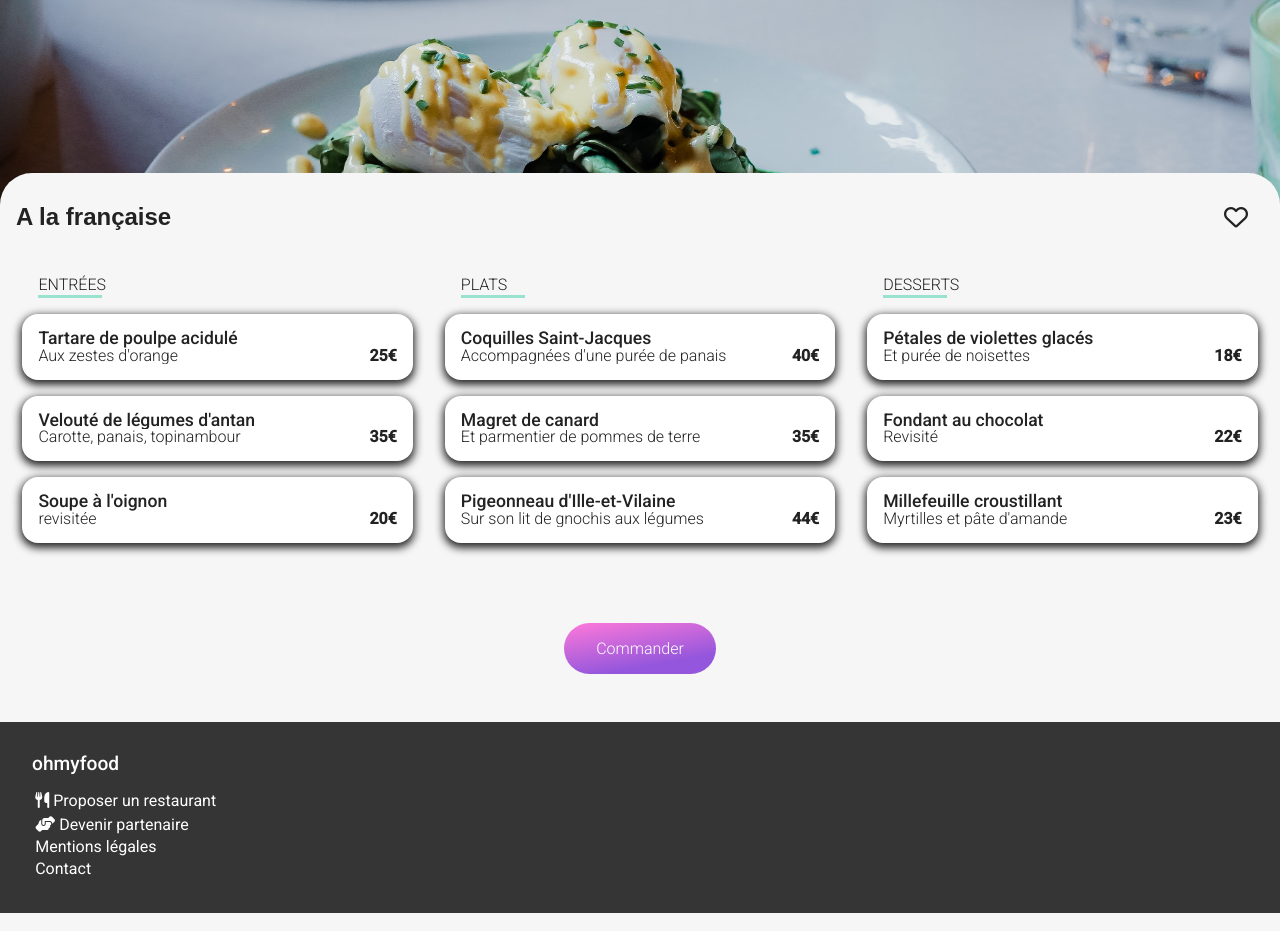
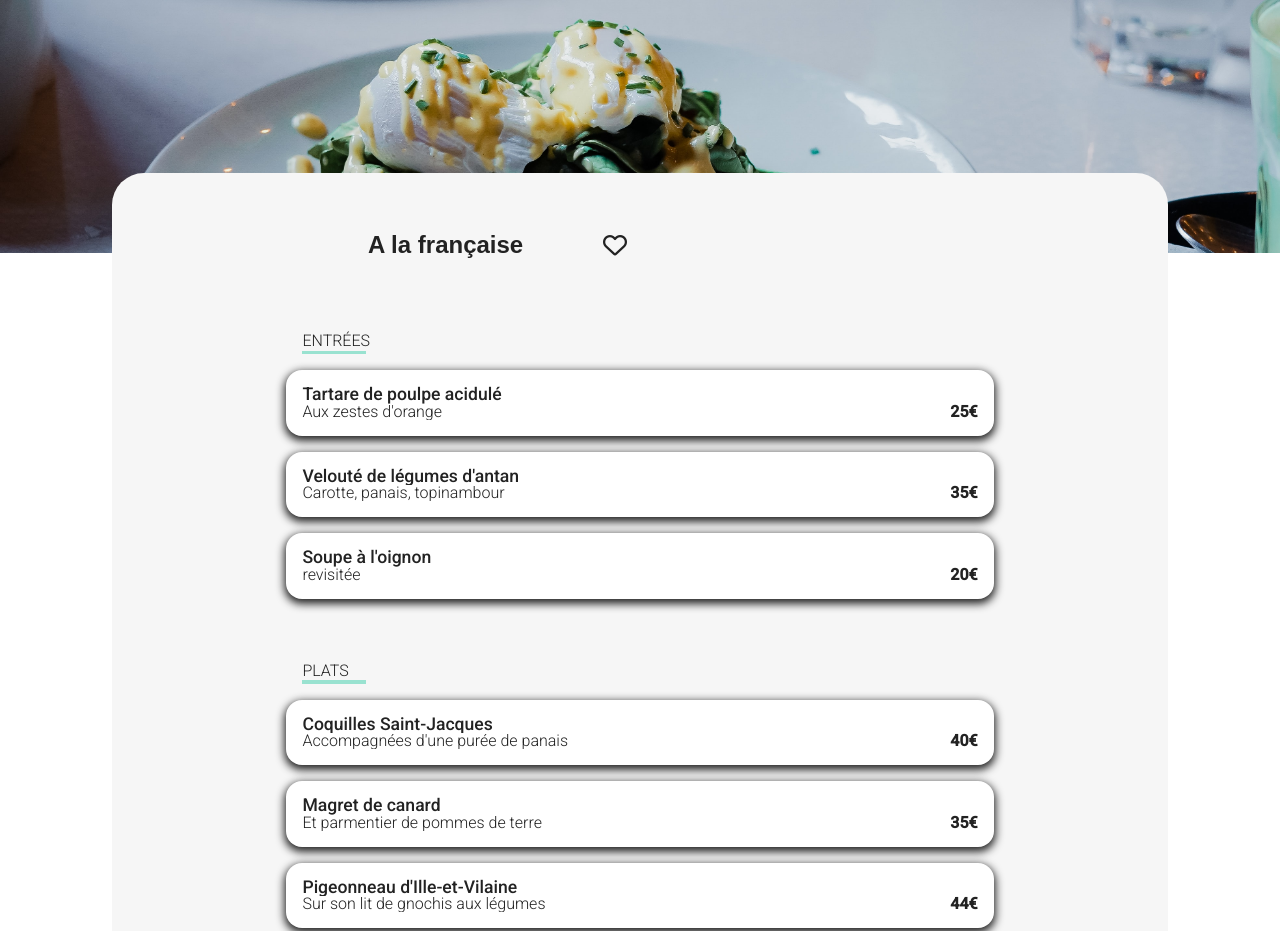
Before and after one commit to vido90/Projet4, a website: page restaurants/a-la-francaise.html in a window 1280 px wide. Shown: the part 130-1061 px from the top of the page. Drawn offline with Linux system fonts and the light colour scheme; a web font is replaced by a local one.

Commit message:
final version 3

```diff
--- a/sass/layout/_footer.scss
+++ b/sass/layout/_footer.scss
@@ -2,12 +2,23 @@ footer {
     background-color: $darkgrey;
     color: white;
     padding: 2rem;
+
+    @media (min-width: 992px) {
+        display: flex;
+        flex-direction: row-reverse;
+        align-items: center;
+
+    }
 }
 
 .footer__title {
     font-family: "Shrikhand", "Roboto", sans-serif;
     font-size: 1.2rem;
     font-weight: 500;
+
+    @media (min-width: 992px) {
+        margin-left: 7rem;
+    }
 }
 
 .footer__items {
@@ -15,11 +26,20 @@ footer {
     padding: 0;
     list-style-type: none;
 
+    @media (min-width: 992px) {
+        display: flex;
+        flex-direction: row;
+        align-items: center;
+        justify-content: space-between;
+        margin-top: 0;
+    }
+
     & li {
         padding: 0.2rem;
         & a {
             text-decoration: none;
             color: inherit;
+
         }
         }
     }
--- a/sass/layout/_header.scss
+++ b/sass/layout/_header.scss
@@ -49,8 +49,9 @@
         margin-top: 2.5rem;
         @include base-shadow;
         &:hover {
-            transform: scale(1.82);
-            opacity: 0.9;
+            transform: scale(1.05);
+            transition: all 80ms ease-in;
+            filter: brightness(1.05);
         }
     }
   }
--- a/sass/layout/_menu.scss
+++ b/sass/layout/_menu.scss
@@ -1,8 +1,9 @@
 @use "../utils/mixins";
 .restaurants {
     background-color: $grey;
-    padding: 1rem;
-    margin: 1.5rem 0 4rem 0;
+    padding-right: 15rem;
+    padding-left: 15rem;
+    margin: 1.5rem 0 0 0;
 }
 
 h2 {
--- a/sass/layout/_reserved.scss
+++ b/sass/layout/_reserved.scss
@@ -6,10 +6,15 @@
 
 .reserved {
     text-align: center;
+
     &__btn button {
         @include gradient(-10deg);
         &:hover {
             @extend %hover-btn;
         }
     }
+
+    @media (min-width: 992px) {
+        padding-bottom: 5rem;
+    }
 }
--- a/sass/layout/_restaurants.scss
+++ b/sass/layout/_restaurants.scss
@@ -42,13 +42,31 @@
     margin-top: -5rem;
     background-color: $grey;
     border-radius: 2rem 2rem 0 0;
+
+
+
+    @media (min-width: 992px) {
+
+        margin-left: 7rem;
+        margin-right: 7rem;
+
+    }
 }
 
 .menu__header {
+    @media (min-width: 992px) {
+        display: flex;
+        width: 19.18rem;
+        height: 8rem;
+        margin-left: 15rem;
+        margin-right: 15rem;
+    }
     padding: 1rem 2rem 0 1rem;
     display: flex;
     justify-content: space-between;
     align-items: center;
+
+
 }
 
 .menu__title {
@@ -87,15 +105,16 @@
 .sousmenus {
     @media (min-width: 992px) {
         display: flex;
-        justify-content: center;
-        width: 100%;
+        flex-direction: column;
+        align-items: center;
+
     }
 
 }
 .sousmenu {
     width: 100%;
     @media (min-width: 992px) {
-        width: 33%;
+        width: 70%;
 
     }
 }
@@ -219,48 +238,55 @@
 }
 
 .delay-1 {
-    animation-delay: 0.3s;
+    animation-delay: 0.4s;
 }
 .delay-2 {
-    animation-delay: 0.4s;
+    animation-delay: 0.5s;
 }
 
 .delay-3 {
-    animation-delay: 0.5s;
+    animation-delay: 0.6s;
 }
 
 .delay-4 {
-    animation-delay: 0.6s;
+    animation-delay: 0.7s;
 }
 
 .delay-5 {
-    animation-delay: 0.7s;
+    animation-delay: 0.8s;
 }
 
 .delay-6 {
-    animation-delay: 0.8s;
+    animation-delay: 0.9s;
 }
 
 .delay-7 {
-    animation-delay: 0.9s;
+    animation-delay: 1.1s;
 }
 
 .delay-8 {
-    animation-delay: 0.10s;
+    animation-delay: 1.2s;
 }
 
 .delay-9 {
-    animation-delay: 0.11s;
+    animation-delay: 1.3s;
 }
 
 .reserved__btn {
     text-align: center;
+
+    @media (min-width: 992px) {
+       margin: -2rem;
+    }
+
     button:hover {
         transform: scale(1.05);
         transition: all 80ms ease-in;
         filter: brightness(1.05);
         box-shadow: #D5D5D5 0.5rem 0.5rem;
     }
+
+
 
 
 
--- a/sass/layout/_tuto.scss
+++ b/sass/layout/_tuto.scss
@@ -5,7 +5,8 @@ $tuto-bullet-height:1rem;
   counter-reset: steps;
   margin-bottom: 2rem;
   margin-top: 2rem;
-  padding: 0.5rem;
+  padding-right: 15rem;
+  padding-left: 15rem;
   & ol {
     @media (max-width:992px) {
       flex-direction: column;
--- a/sass/utils/_base.scss
+++ b/sass/utils/_base.scss
@@ -9,7 +9,7 @@
 }
 
 body {
-  background-color: $grey;
+  background-color: $colour-white;
     margin: 0;
     font-family: "Roboto", sans-serif;
   }
```
Also changed, not shown: index.html (+1 -1 lines), assets/style.css, 1 other file.
